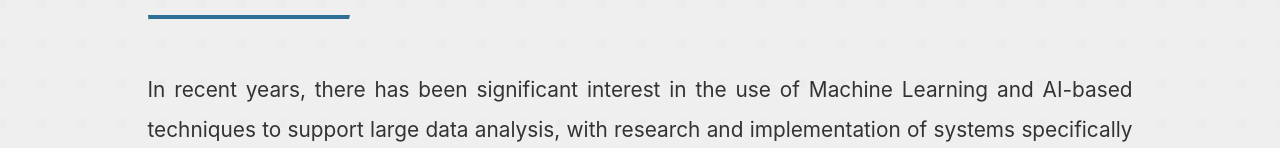
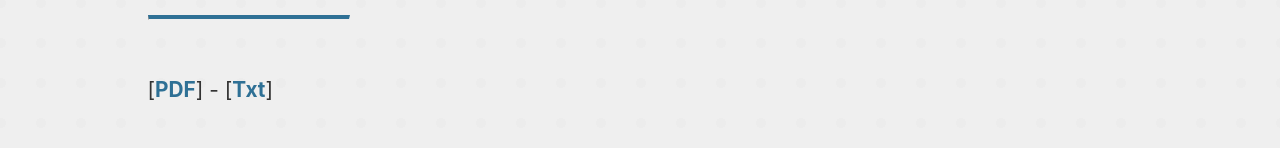
Before and after one commit to UCC-Conference/BDCAT2023, a React (Create React App) app: page /call-for-papers in a window 1280 px wide. Shown: the part 198-346 px from the top of the page. Built offline with nearby package versions, Linux system fonts and the light colour scheme.

Commit message:
update: cfp txt and pdf added

```diff
--- a/src/pages/CallForPaper.js
+++ b/src/pages/CallForPaper.js
@@ -1,13 +1,19 @@
 import React from "react";
 import Content from "../components/elements/Content";
 import PageWrapper from "../components/elements/PageWrapper";
-import { Link } from "react-router-dom";
+import CfpPdf from "../assets/documents/CallForPapers/BDCAT2023-cfp.pdf";
+import CfpTxt from "../assets/documents/CallForPapers/BDCAT2023-cfp.txt";
+
+
 const CallForPaper = () => {
     return (
         <PageWrapper>
             <Content>
                 <h1>Call for Papers</h1>
                 <hr/>
+                <p>
+                    [<a href={CfpPdf}>PDF</a>] - [<a href={CfpTxt}>Txt</a>]
+                </p>
                 <p>
                     In recent years, there has been significant interest in the use of Machine Learning and AI-based techniques to support large data analysis, with research and implementation of systems specifically focused on supporting different phases of the data processing lifecycle. These have ranged from in-memory systems and distributed environments (e.g., MapReduce/Hadoop, Spark) to specialist environments for stream processing of data and events (e.g., Flink, Kinesis) and Serverless (e.g., OpenWhisk, AWS Lambda). On the other hand, we also realise the importance of computational systems required to process small data volumes, but which involve interdependencies and relationships that are hard to capture and derive.
                 </p>
```
Also changed, not shown: src/assets/documents/CallForPapers/BDCAT2023-cfp.txt (added), 1 other file (tests, documents, lock files or other folders).
